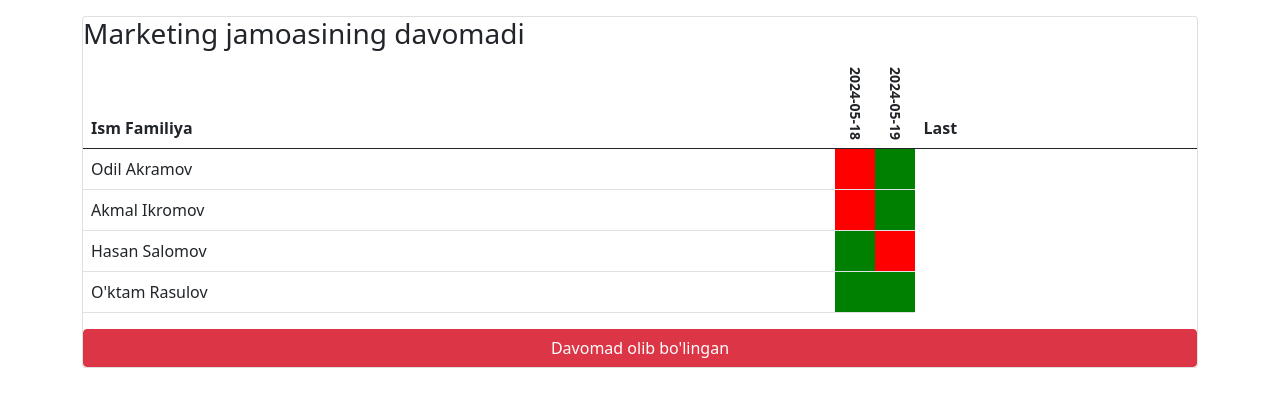
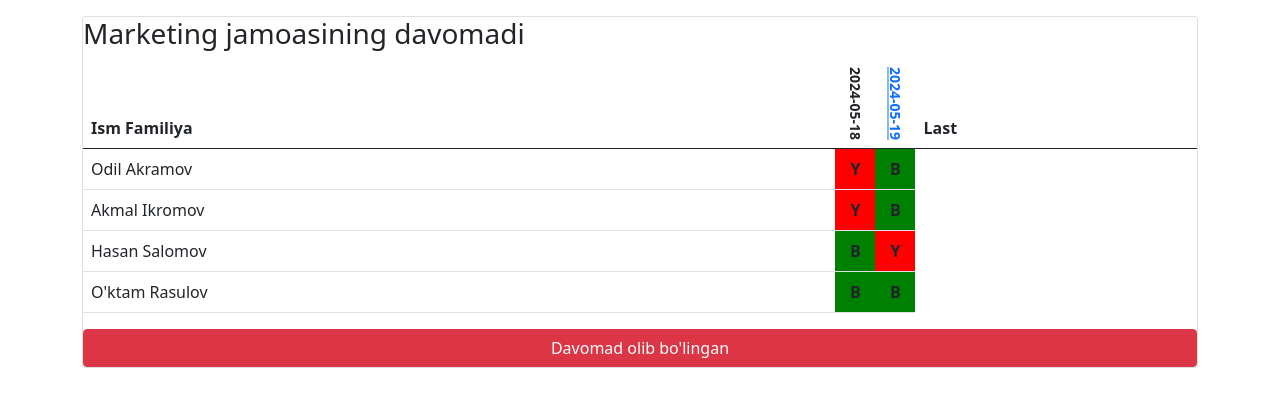
Before and after one commit to umidjonxikmatov1120/Attendance, a Django app: page /1/attendance/ in a window 1280 px wide. Shown: the top 407 px of the page. Run offline with Django 5.2, Linux system fonts and the light colour scheme; data comes from the database, SQL or seed files in the repository; both versions use the stored data as it was after the commit.

Commit message:
updated icons

```diff
--- a/templates/detail.html
+++ b/templates/detail.html
@@ -5,6 +5,7 @@
 {% endblock title %}
 
 {% block content %}
+{% now "Y-m-d" as today %}
     <div class="container mt-3">
         <div class="card mt-3">
             <h3 class="m">{{ team.name }} jamoasining davomadi</h3>
@@ -30,9 +31,9 @@
       <td>{{ worker.first_name }} {{ worker.last_name }}</td>
       {% for mark in worker.marks.all %}
             {% if mark.is_attended %}
-                <td style="height:5px; width:5px; background-color: green;"></td>
+                <td style="height:5px; width:5px; background-color: green; text-align: center; font-weight: bold;">B</td>
             {% else %}
-                <td style="height:5px; width:5px; background-color: red;"></td>
+                <td style="height:5px; width:5px; background-color: red; text-align: center; font-weight: bold;">Y</td>
             {% endif %}
         {% endfor %}
     </tr>
--- a/templates/index.html
+++ b/templates/index.html
@@ -8,7 +8,7 @@
     <div class="container mt-3">
         <ul>
             {% for team in teams %}
-                <li><a href="">{{ team.name }}</a></li>
+                <li><a href="{% url 'take' team.id %}">{{ team.name }}</a></li>
             {% endfor %}
         </ul>
     </div>
```
Also changed, not shown: db.sqlite3, 1 other file.
